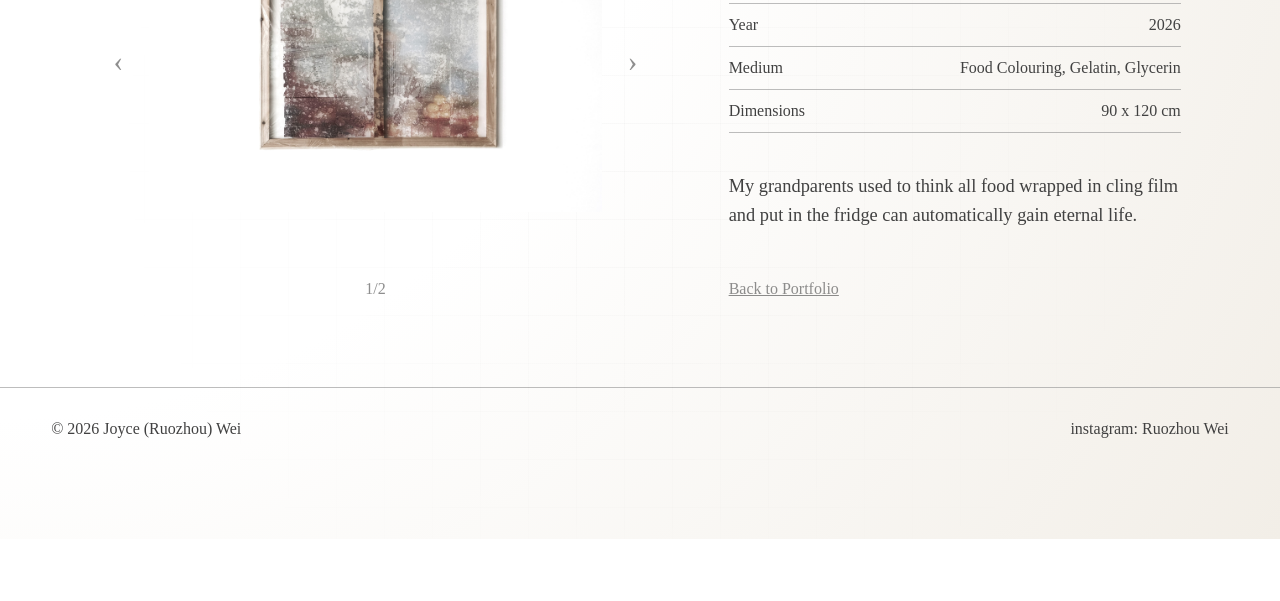
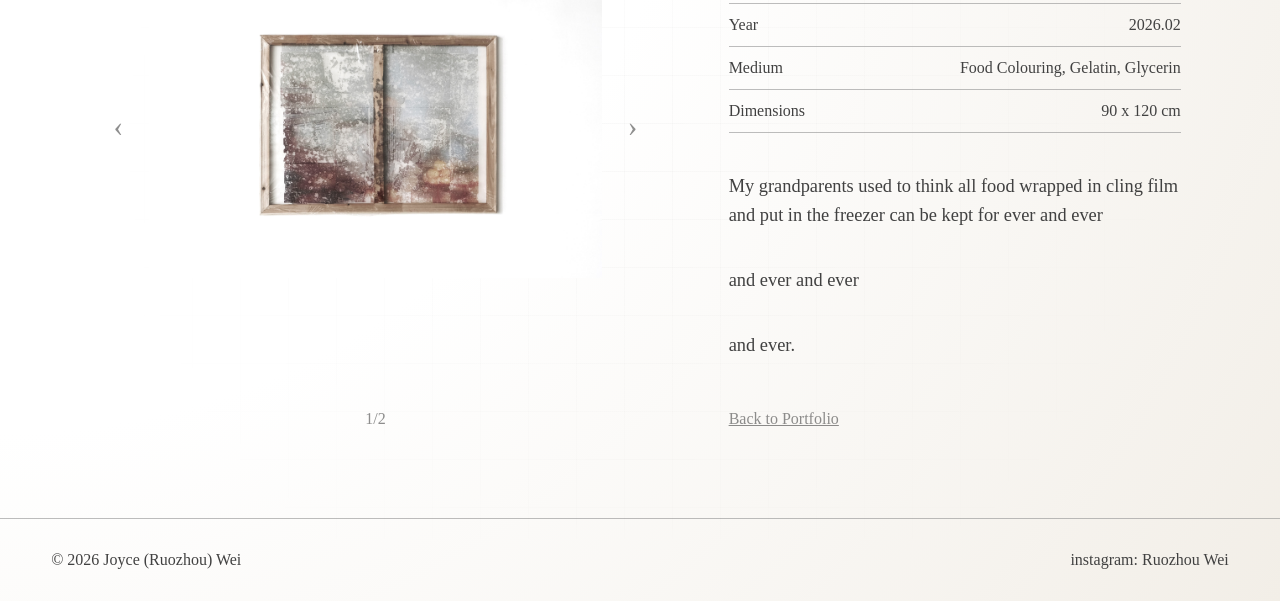
Before and after one commit to zka2038/jweisite, a plain HTML site: page artworks/PlasticWrapped.html in a window 1280 px wide. Shown: the part 261-862 px from the top of the page. Before the commit the page ends 800 px from the top, so only its background shows below. Drawn offline with Linux system fonts and the light colour scheme.

Commit message:
some texts within each artwork page, name change, bio education background

```diff
--- a/artworks/PlasticWrapped.html
+++ b/artworks/PlasticWrapped.html
@@ -37,11 +37,13 @@
         <p class="kicker">Artwork</p>
         <h1>Plastic Wrapped</h1>
         <ul class="artwork-details">
-          <li><span>Year</span><span>2026</span></li>
+          <li><span>Year</span><span>2026.02</span></li>
           <li><span>Medium</span><span>Food Colouring, Gelatin, Glycerin</span></li>
           <li><span>Dimensions</span><span>90 x 120 cm</span></li>
         </ul>
-        <p>My grandparents used to think all food wrapped in cling film and put in the fridge can automatically gain eternal life. </p>
+        <p>My grandparents used to think all food wrapped in cling film and put in the freezer can be kept for ever and ever</p>
+        <p>and ever and ever</p>
+        <p>and ever. </p>
          <div class="button-row">
           <a class="back-link" href="../portfolio.html">Back to Portfolio</a>
         </div>
```
Also changed, not shown: artworks/Pick-Me-Up.html (+1 -1 lines), artworks/eatingmyancestor.html (+1 -1 lines), artworks/paper-moon.html (+1 -1 lines), biography.html (+1 -1 lines), index.html (+2 -2 lines).
